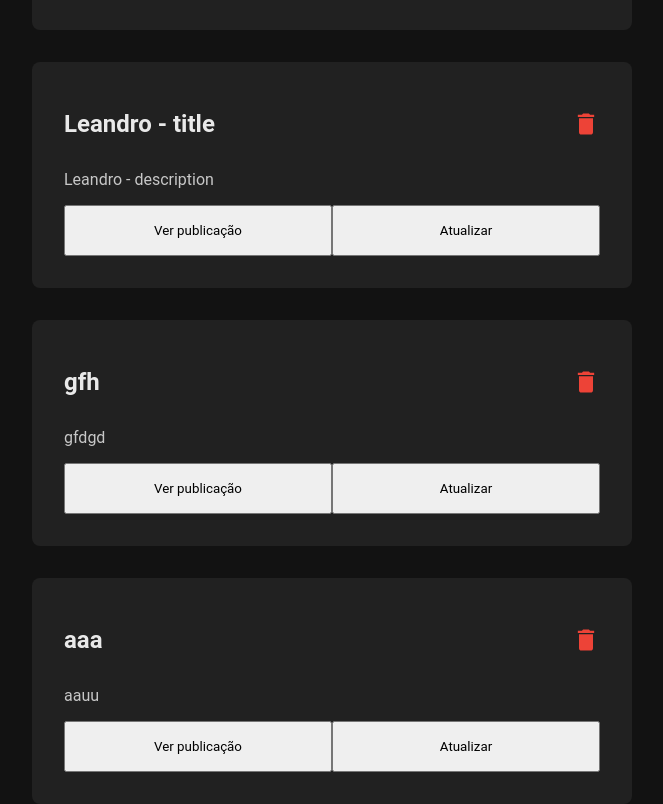
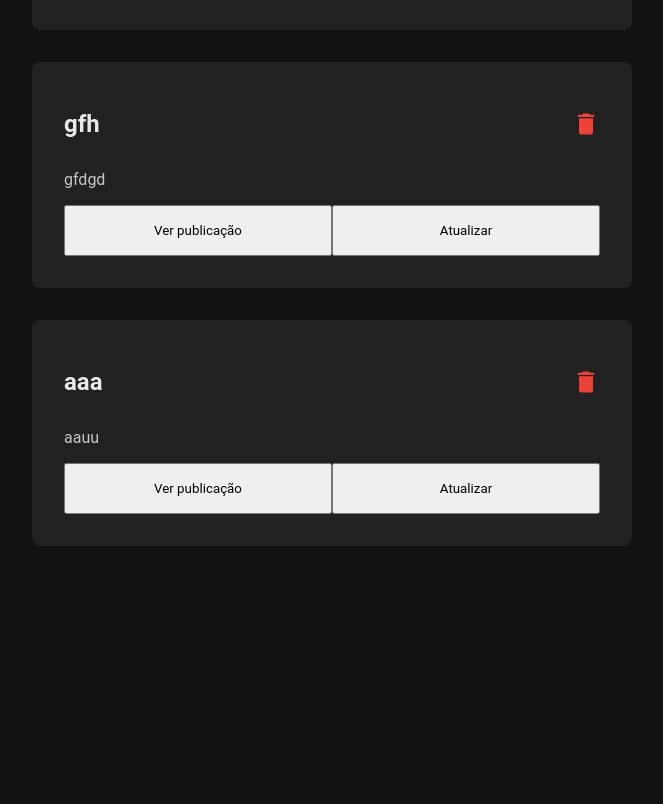
Before and after one commit to LeandroUcuamba/React-blog-app, a React (Vite) app: page / in a window 1280 px wide. Shown: the part 880-1684 px from the top of the page, without its empty margins (308-971 px from the left). After the commit the page ends 1426 px from the top, so only its background shows below. Built offline with nearby package versions, Linux system fonts and the light colour scheme; data requests are answered from the project's data file.

Commit message:
Add_delete

```diff
--- a/db.json
+++ b/db.json
@@ -19,12 +19,6 @@
       "content": "Se você adora viajar, mas tem um orçamento limitado, este artigo é para você. Aqui, compartilhamos dicas práticas para economizar dinheiro em viagens, desde a escolha de destinos econômicos até estratégias para reduzir os custos com hospedagem e alimentação. Com estas dicas, você poderá explorar o mundo sem comprometer suas finanças."
     },
     {
-      "id": "4d7a",
-      "title": "Leandro - title",
-      "description": "Leandro - description",
-      "content": "Leandro - content"
-    },
-    {
       "id": "4261",
       "title": "gfh",
       "description": "gfdgd",
--- a/src/components/Card/index.jsx
+++ b/src/components/Card/index.jsx
@@ -2,7 +2,7 @@ import "./styles.css";
 import { MdDelete } from "react-icons/md";
 import { useNavigate } from 'react-router-dom';
 
-export function Card({ post }) {
+export function Card({ post, onDeletePost }) {
 
   const navigate = useNavigate();
 
@@ -10,7 +10,7 @@ export function Card({ post }) {
     <article className="cardContainer">
       <header>
         <h2>{post.title}</h2>
-        <MdDelete size={28} color="#ed4337" />
+        <MdDelete size={28} color="#ed4337" onClick={() => onDeletePost(post.id)}/>
       </header>
       <p>
         {post.description}
--- a/src/pages/Feed/index.jsx
+++ b/src/pages/Feed/index.jsx
@@ -2,6 +2,7 @@ import { useEffect, useState } from 'react';
 import { Card } from '../../components/Card'
 import './styles.css'
 import { api } from '../../lib/axios'
+import { useParams } from "react-router-dom";
 
 export function Feed() {
 
@@ -17,10 +18,15 @@ export function Feed() {
     })
   }, [])
 
+  function handleDeletePost(id){
+     setPosts(posts.filter(post => post.id !== id));
+     api.delete(`/posts/${id}`);
+  }
+
   return (
     <div className="feedContainer">
       {posts.map((post) => (
-        <Card key={post.id} post={post}/>
+        <Card key={post.id} post={post} onDeletePost={handleDeletePost}/>
       ))}
     </div>
   );
--- a/src/pages/UpdatePost/index.jsx
+++ b/src/pages/UpdatePost/index.jsx
@@ -1,4 +1,3 @@
-import { useEffect } from "react";
 import { Form } from "../../components/Form";
 import { useParams } from "react-router-dom";
 import { useNavigate } from 'react-router-dom';
@@ -14,11 +13,6 @@ export function UpdatePost() {
     navigate('/');
   }
 
-/*  useEffect(() => {
-    api.get(`/posts/${id}`)
-    .then(response => console.log(response.data))
-  }, []) */
-
   return (
     <div>
       <Form title={"Editar publicação"} textButton={"Editar"} onActionRequest={handleUpdatePost} />
```
